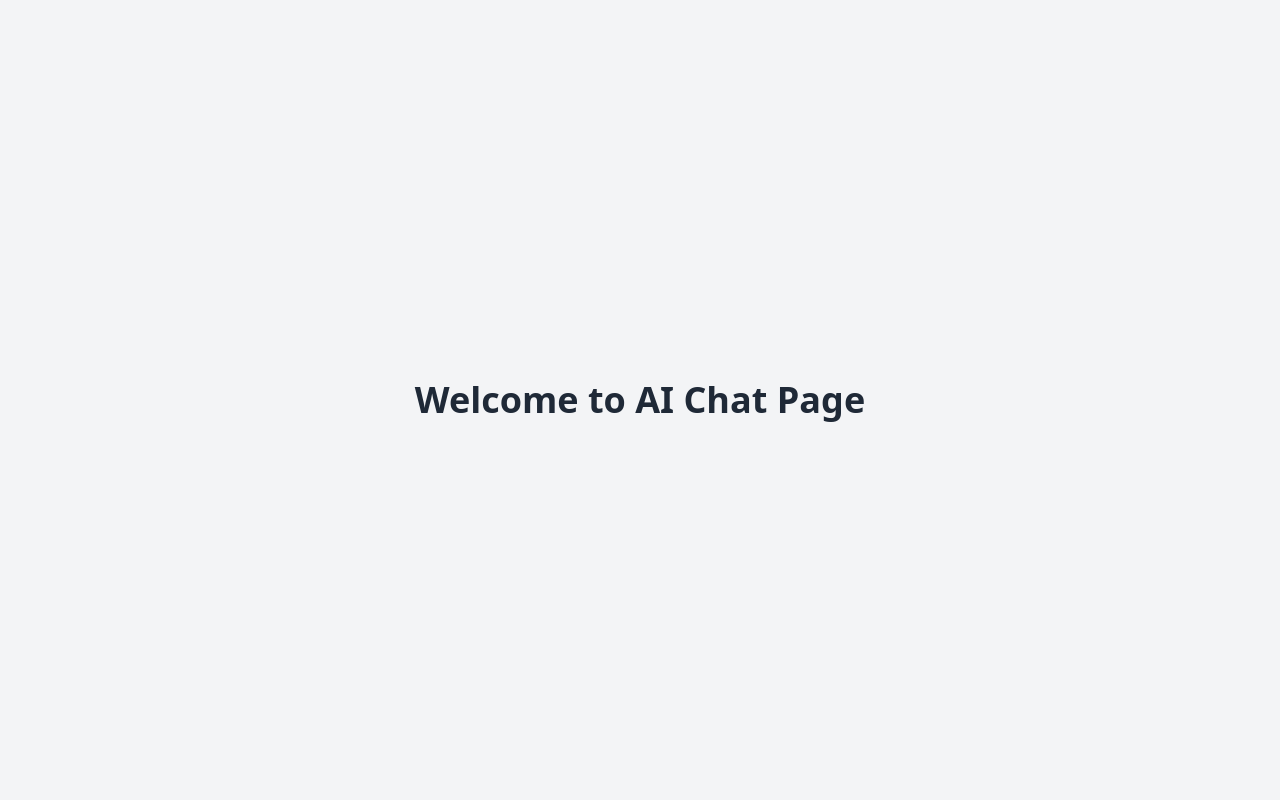
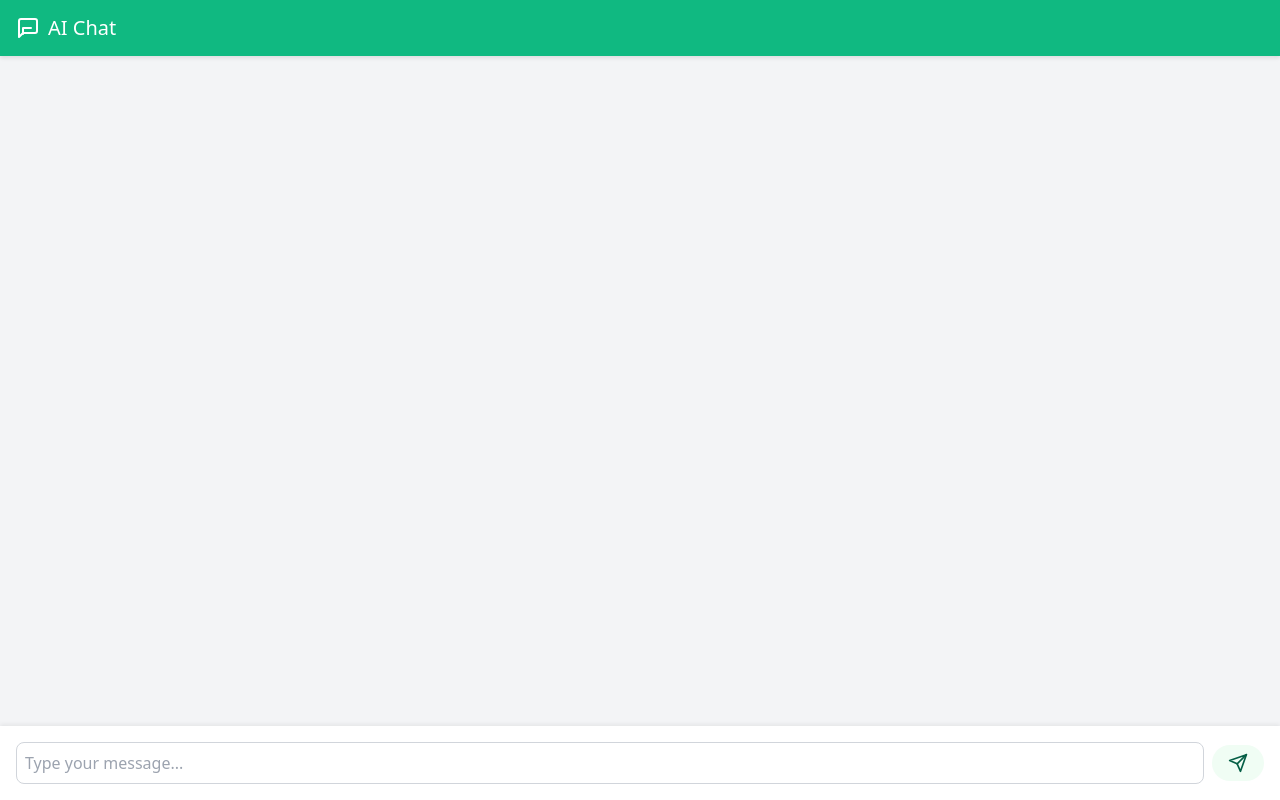
Before and after one commit to thimmie52/AgriCredScore, a React (Vite) app in the folder Frontend/: page /aichat in a window 1280 px wide. Built offline with nearby package versions, Linux system fonts and the light colour scheme.

Commit message:
Test working

```diff
--- a/Frontend/src/pages/AIChatPage.tsx
+++ b/Frontend/src/pages/AIChatPage.tsx
@@ -1,8 +1,208 @@
-const AIChatPage = () => {
+import React, { useState, useEffect, useRef, useCallback } from 'react';
+import {  Loader2 } from 'lucide-react'; // Import icons
+
+
+// Mock Gemini API (Replace with your actual API integration)
+const mockGeminiAPI = {
+    sendMessage: async (message: string, history: { role: string; parts: string; }[] = []) => {
+        // Simulate a delay for a more realistic chat experience
+        await new Promise(resolve => setTimeout(resolve, 500));
+
+        // Basic prompt engineering (replace with more sophisticated logic)
+        let response = "";
+        if (history.length === 0) {
+            response = "Hello! How can I help you today?";
+        } else {
+            const lastUserMessage = history[history.length - 1].parts;
+            if (lastUserMessage.toLowerCase().includes("credit score")) {
+                response = "To improve your credit score, focus on timely payments, reduce outstanding debt, and diversify your credit history.";
+            } else if (lastUserMessage.toLowerCase().includes("repayment probability")) {
+                response = "Repayment probability is influenced by factors like income stability, credit history, and loan amount.  A strong financial track record increases your chances.";
+            } else {
+                response = "I understand.  Please provide more details so I can assist you better.";
+            }
+        }
+
+        return {
+            text: response,
+        };
+    },
+};
+
+interface ChatMessage {
+    role: 'user' | 'ai';
+    parts: string;
+}
+
+const ChatPage = () => {
+    const [messages, setMessages] = useState<ChatMessage[]>([]);
+    const [input, setInput] = useState('');
+    const [isLoading, setIsLoading] = useState(false);
+    const messagesEndRef = useRef<HTMLDivElement>(null);
+
+    // Function to scroll to the bottom of the chat
+    const scrollToBottom = useCallback(() => {
+        messagesEndRef.current?.scrollIntoView({ behavior: 'smooth' });
+    }, []);
+
+    // Scroll to bottom whenever messages change
+    useEffect(() => {
+        scrollToBottom();
+    }, [messages, scrollToBottom]);
+
+    const handleSendMessage = async () => {
+        if (!input.trim()) return;
+
+        const newUserMessage: ChatMessage = { role: 'user', parts: input };
+        const updatedMessages = [...messages, newUserMessage];
+        setMessages(updatedMessages);
+        setInput('');
+        setIsLoading(true);
+
+        try {
+            // Format history for the API (if needed)
+            const apiHistory = updatedMessages.slice(0, -1);  // Exclude the current user message
+            const geminiResponse = await mockGeminiAPI.sendMessage(input, apiHistory);
+            const aiMessage: ChatMessage = { role: 'ai', parts: geminiResponse.text };
+            setMessages([...updatedMessages, aiMessage]);
+        } catch (error) {
+            console.error("Error sending message:", error);
+            // Consider showing an error message to the user
+            setMessages([
+                ...updatedMessages,
+                { role: 'ai', parts: "Sorry, there was an error communicating with the AI." },
+            ]);
+        } finally {
+            setIsLoading(false);
+        }
+    };
+
+    const handleInputChange = (e: React.ChangeEvent<HTMLInputElement>) => {
+        setInput(e.target.value);
+    };
+
+    const handleKeyDown = (e: React.KeyboardEvent<HTMLInputElement>) => {
+        if (e.key === 'Enter' && !e.shiftKey) {
+            e.preventDefault();
+            handleSendMessage();
+        }
+    };
+
     return (
-        <div className="flex items-center justify-center h-screen bg-gray-100">
-            <h1 className="text-4xl font-bold text-gray-800">Welcome to AI Chat Page</h1>
+        <div style={{ display: 'flex', flexDirection: 'column', height: '100vh', backgroundColor: '#f3f4f6' }}>
+            {/* Chat Header */}
+            <div style={{ backgroundColor: '#10b981', color: '#fff', padding: '16px', display: 'flex', alignItems: 'center', boxShadow: '0 2px 4px rgba(0,0,0,0.1)' }}>
+                <svg
+                    xmlns="http://www.w3.org/2000/svg"
+                    viewBox="0 0 24 24"
+                    fill="none"
+                    stroke="currentColor"
+                    strokeWidth="2"
+                    strokeLinecap="round"
+                    strokeLinejoin="round"
+                    style={{ width: '24px', height: '24px', marginRight: '8px' }}
+                >
+                    <path d="M21 15a2 2 0 0 1-2 2H7l-4 4V5a2 2 0 0 1 2-2h14a2 2 0 0 1 2 2z"></path>
+                    <polyline points="7 18 7 12 15 12"></polyline>
+                </svg>
+                <h1 style={{ fontSize: '20px', fontWeight: 'semibold' }}>AI Chat</h1>
+            </div>
+
+            {/* Message Display Area */}
+            <div style={{ flex: '1', overflowY: 'auto', padding: '16px', display: 'flex', flexDirection: 'column', gap: '16px' }}>
+                {messages.map((message, index) => (
+                    <div
+                        key={index}
+                        style={{
+                            display: 'flex',
+                            width: '100%',
+                            justifyContent: message.role === 'user' ? 'flex-end' : 'flex-start',
+                        }}
+                    >
+                        <div
+                            style={{
+                                borderRadius: '16px',
+                                padding: '8px 16px',
+                                maxWidth: '70%',
+                                backgroundColor: message.role === 'user' ? '#3b82f6' : '#e5e7eb',
+                                color: message.role === 'user' ? '#fff' : '#374151',
+                                marginLeft: message.role === 'user' ? 'auto' : '0',
+                                marginRight: message.role === 'ai' ? 'auto' : '0'
+                            }}
+                        >
+                            {message.parts}
+                        </div>
+                    </div>
+                ))}
+                {isLoading && (
+                    <div style={{ display: 'flex', justifyContent: 'flex-start' }}>
+                        <div style={{ backgroundColor: '#e5e7eb', color: '#374151', borderRadius: '16px', padding: '8px 16px', maxWidth: '70%', display: 'flex', alignItems: 'center' }}>
+                            <Loader2 style={{ width: '20px', height: '20px', marginRight: '8px', animation: 'spin 1s linear infinite' }} />
+                            Typing...
+                        </div>
+                    </div>
+                )}
+                <div ref={messagesEndRef} />
+            </div>
+
+            {/* Input Area */}
+            <div style={{ padding: '16px', backgroundColor: '#fff', boxShadow: '0 -2px 4px rgba(0,0,0,0.06)' }}>
+                <div style={{ display: 'flex', gap: '8px', alignItems: 'center' }}>
+                    <input
+                        type="text"
+                        placeholder="Type your message..."
+                        value={input}
+                        onChange={(e) => setInput(e.target.value)}
+                        onKeyDown={(e) => {
+                            if (e.key === 'Enter' && !e.shiftKey) {
+                                e.preventDefault();
+                                handleSendMessage();
+                            }
+                        }}
+                        style={{ flex: '1', padding: '8px', borderRadius: '8px', border: '1px solid #d1d5db' }}
+                        disabled={isLoading}
+                    />
+                    <button
+                        onClick={handleSendMessage}
+                        style={{
+                            backgroundColor: '#f0fdf4',
+                            color: '#065f46',
+                            padding: '8px 16px',
+                            borderRadius: '20px',
+                            cursor: 'pointer',
+                            transition: 'background-color 0.3s, color 0.3s',
+                            display: 'flex',
+                            alignItems: 'center',
+                            border: 'none'
+                        }}
+                        disabled={isLoading}
+                        onMouseOver={(e) => {
+                            (e.currentTarget as HTMLButtonElement).style.backgroundColor = '#bbf7d0';
+                            (e.currentTarget as HTMLButtonElement).style.color = '#047857';
+                        }}
+                        onMouseOut={(e) => {
+                            (e.currentTarget as HTMLButtonElement).style.backgroundColor = '#f0fdf4';
+                            (e.currentTarget as HTMLButtonElement).style.color = '#065f46';
+                        }}
+                    >
+                        <svg
+                            xmlns="http://www.w3.org/2000/svg"
+                            viewBox="0 0 24 24"
+                            fill="none"
+                            stroke="currentColor"
+                            strokeWidth="2"
+                            strokeLinecap="round"
+                            strokeLinejoin="round"
+                            style={{ width: '20px', height: '20px',  }}
+                        >
+                            <line x1="22" y1="2" x2="11" y2="13"></line>
+                            <polygon points="22 2 15 22 11 13 2 9 22 2"></polygon>
+                        </svg>
+                    </button>
+                </div>
+            </div>
         </div>
     );
 };
-export default AIChatPage;
+
+export default ChatPage;
```
